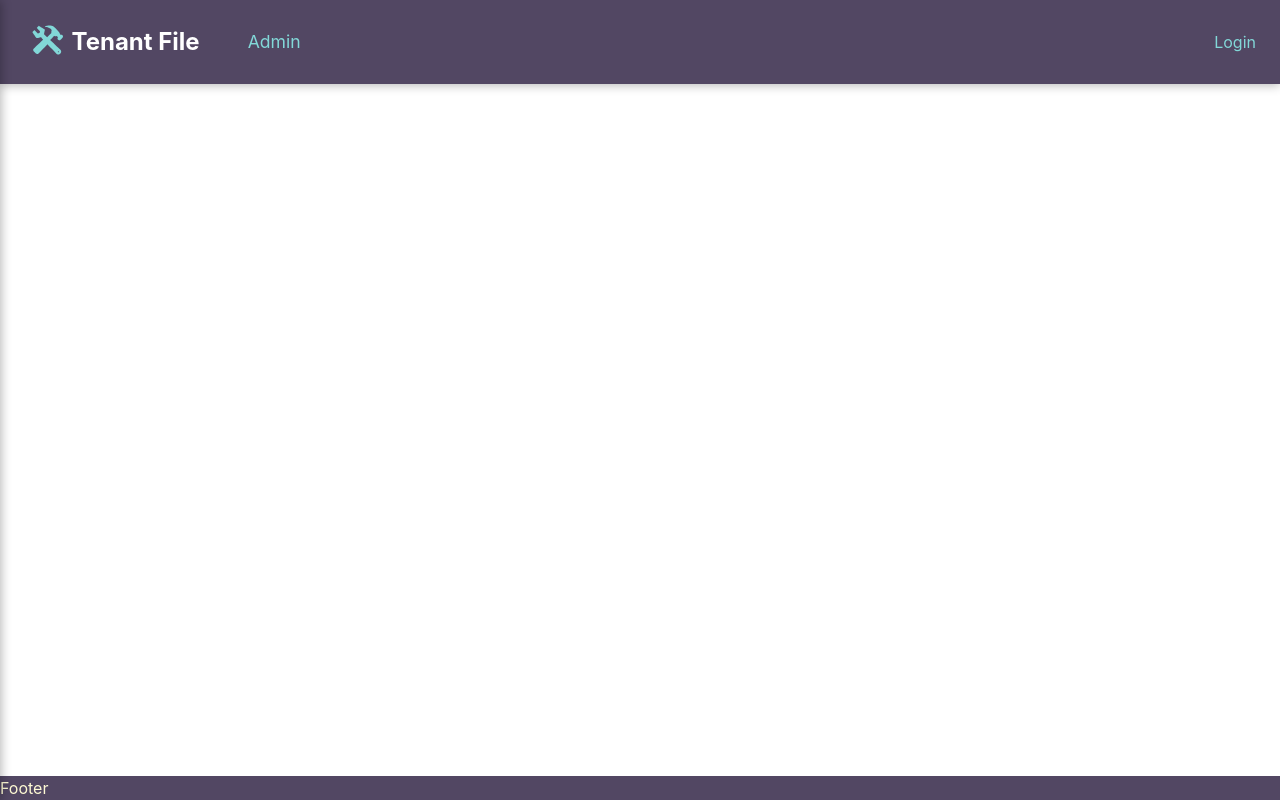
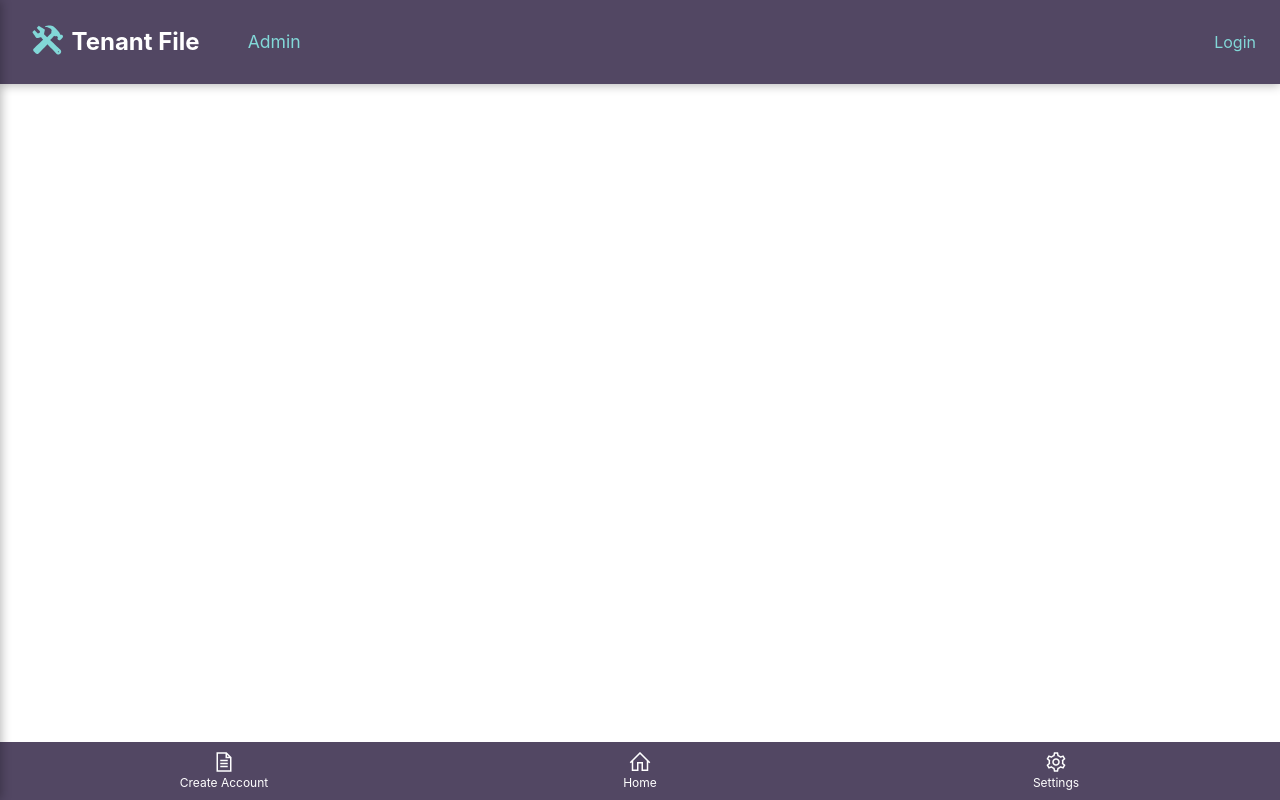
Before and after one commit to open-austin/BASTA-tfwa, a React (Create React App) app in the folder tenant-file/portal-app/: page / in a window 1280 px wide. Built offline with nearby package versions, Linux system fonts and the light colour scheme; no server answers.

Commit message:
Add icons to footer

```diff
--- a/tenant-file/portal-app/public/index.html
+++ b/tenant-file/portal-app/public/index.html
@@ -10,6 +10,11 @@
       content="Web site created using create-react-app"
     />
     <link rel="apple-touch-icon" href="%PUBLIC_URL%/logo192.png" />
+    <!-- Line Awesome Icons -->
+    <link
+      rel="stylesheet"
+      href="https://maxst.icons8.com/vue-static/landings/line-awesome/line-awesome/1.3.0/css/line-awesome.min.css"
+    />
     <!--
       manifest.json provides metadata used when your web app is installed on a
       user's mobile device or desktop. See https://developers.google.com/web/fundamentals/web-app-manifest/
--- a/tenant-file/portal-app/src/component/footer.tsx
+++ b/tenant-file/portal-app/src/component/footer.tsx
@@ -4,7 +4,22 @@ import StyledFooter from './styles/FooterStyles';
 const Footer: React.FC = () => {
   // Links to be displayed in main nav or mobile sidebar based on screen size
 
-  return <StyledFooter>Footer</StyledFooter>;
+  return (
+    <StyledFooter>
+      <NavLink to="#">
+        <i className="las la-file-alt"></i>
+        <span>Create Account</span>
+      </NavLink>
+      <NavLink to="#">
+        <i className="las la-home"></i>
+        <span>Home</span>
+      </NavLink>
+      <NavLink to="#">
+        <i className="las la-cog"></i>
+        <span>Settings</span>
+      </NavLink>
+    </StyledFooter>
+  );
 };
 
 export default Footer;
--- a/tenant-file/portal-app/src/component/styles/FooterStyles.tsx
+++ b/tenant-file/portal-app/src/component/styles/FooterStyles.tsx
@@ -3,8 +3,29 @@ import styled from 'styled-components';
 const StyledFooter = styled.footer`
   background-color: ${(props) => props.theme.backdrop};
   color: #fefad4;
-  position: sticky;
-  bottom: 0;
+  width: 100vw;
+  display: flex;
+  justify-content: center;
+  align-items: center;
+  font-size: 1.5rem;
+  padding: 0.5rem 1rem;
+
+  a {
+    flex: 1;
+    text-align: center;
+    text-decoration: none;
+    color: ${(props) => props.theme.primary};
+    display: flex;
+    flex-direction: column;
+
+    span {
+      font-size: 0.5em;
+    }
+
+    &:hover {
+      color: ${(props) => props.theme.accent};
+    }
+  }
 `;
 
 export default StyledFooter;
```
